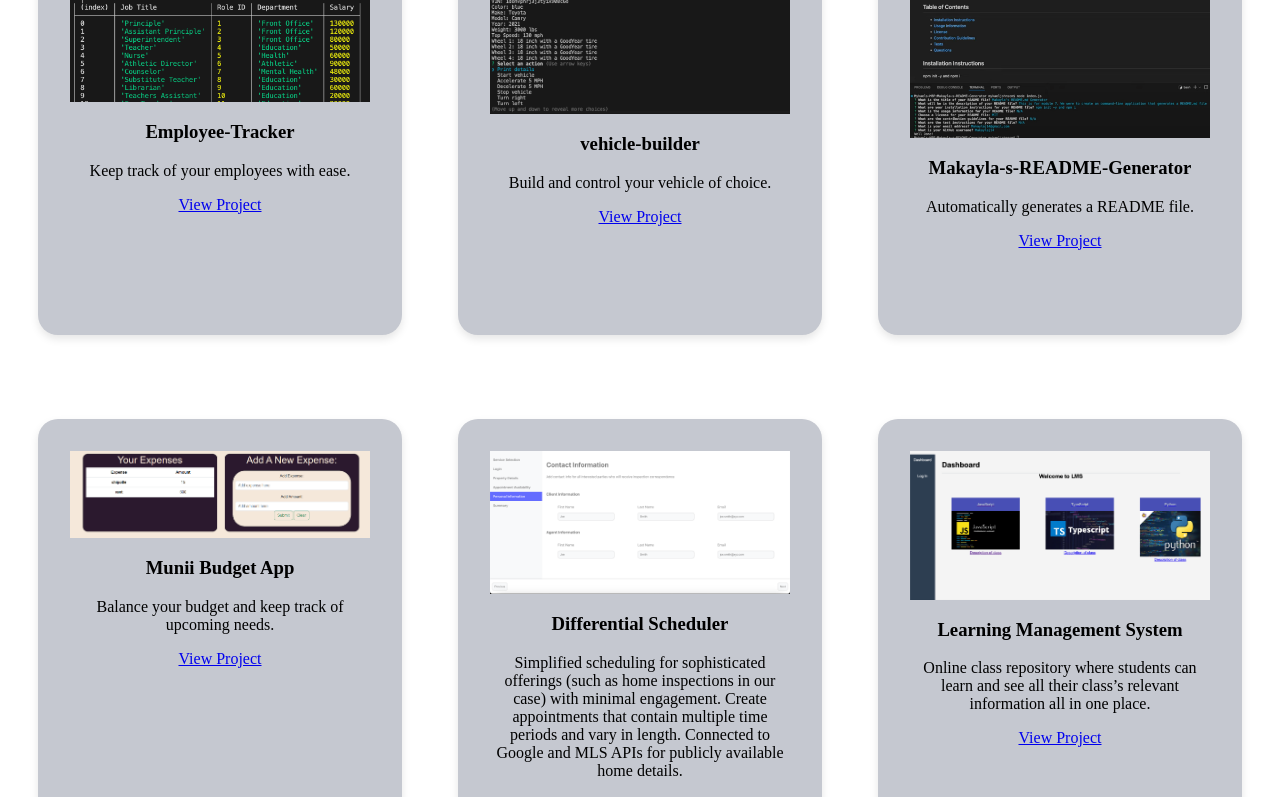
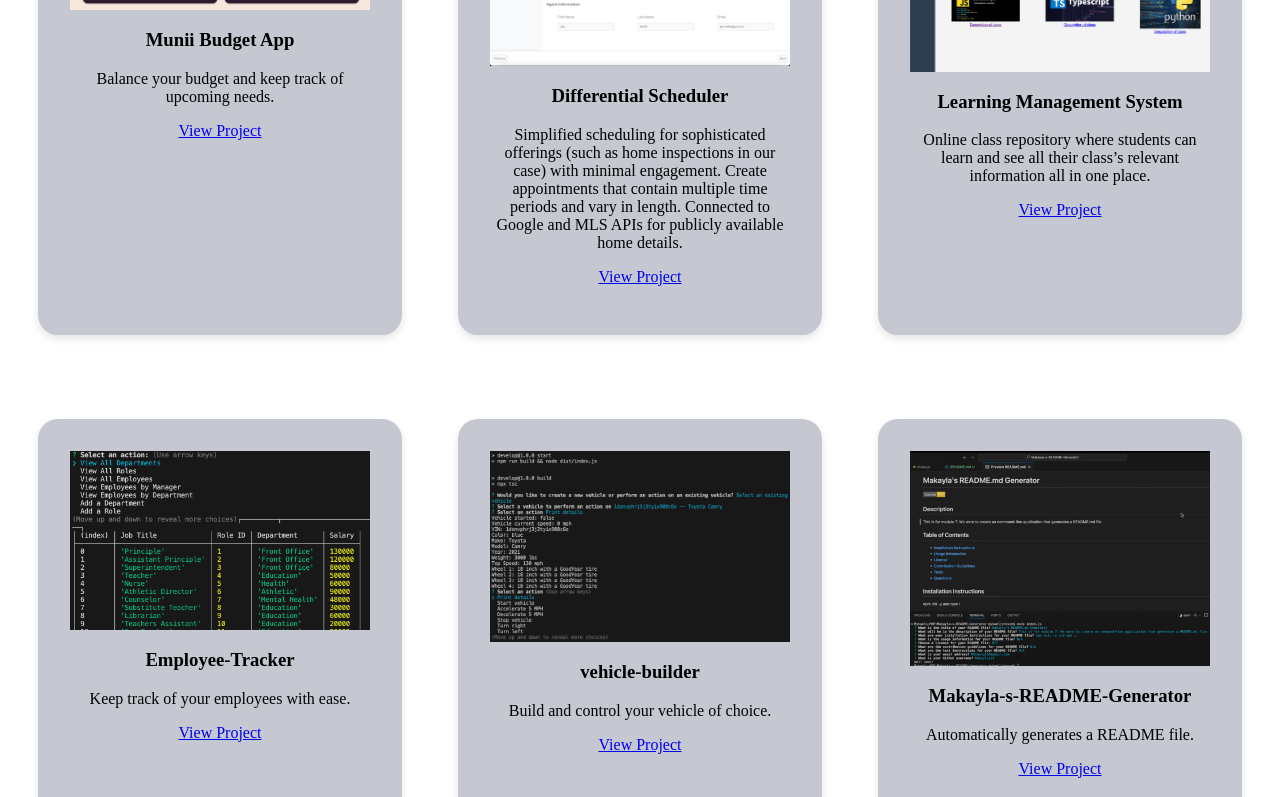
Before and after one commit to MAKAYLAJ14/my-react-portfolio, a React (Vite) app: page /Portfolio in a window 1280 px wide. Shown: the part 340-1137 px from the top of the page. Built offline with nearby package versions, Linux system fonts and the light colour scheme.

Commit message:
adding link to direct webpages of projects 1-3

```diff
--- a/src/pages/Portfolio.tsx
+++ b/src/pages/Portfolio.tsx
@@ -9,6 +9,24 @@ import Footer from '../components/Footer';
 
 export default function Portfolio() {
   const projects = [
+      {
+      title: "Munii Budget App",
+      text: "Balance your budget and keep track of upcoming needs.",
+      link: "https://makaylaj14.github.io/Project-1/",
+      image: project1,
+    },
+    {
+      title: "Differential Scheduler",
+      text: "Simplified scheduling for sophisticated offerings (such as home inspections in our case) with minimal engagement. Create appointments that contain multiple time periods and vary in length. Connected to Google and MLS APIs for publicly available home details.",
+      link: "https://differential-scheduler-1.onrender.com/",
+      image: project2,
+    },
+    {
+      title: "Learning Management System",
+      text: "Online class repository where students can learn and see all their class’s relevant information all in one place.",
+      link: "https://learning-management-system-lms-1-il4z.onrender.com/",
+      image: project3,
+    },
     {
       title: "Employee-Tracker",
       text: "Keep track of your employees with ease.",
@@ -27,24 +45,7 @@ export default function Portfolio() {
       link: "https://github.com/MAKAYLAJ14/Makayla-s-README-Generator",
       image: readme,
     },
-    {
-      title: "Munii Budget App",
-      text: "Balance your budget and keep track of upcoming needs.",
-      link: "https://github.com/MAKAYLAJ14/Project-1",
-      image: project1,
-    },
-    {
-      title: "Differential Scheduler",
-      text: "Simplified scheduling for sophisticated offerings (such as home inspections in our case) with minimal engagement. Create appointments that contain multiple time periods and vary in length. Connected to Google and MLS APIs for publicly available home details.",
-      link: "https://github.com/MAKAYLAJ14/Differential_Scheduler/tree/main",
-      image: project2,
-    },
-    {
-      title: "Learning Management System",
-      text: "Online class repository where students can learn and see all their class’s relevant information all in one place.",
-      link: "https://github.com/MAKAYLAJ14/Learning-Management-System-LMS-",
-      image: project3,
-    },
+
   ];
 
   return (
```
